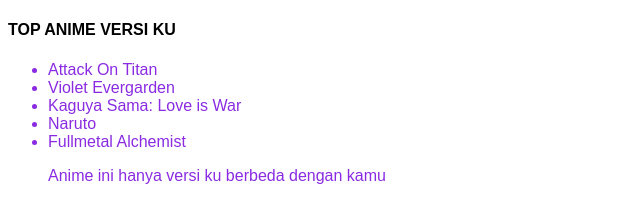
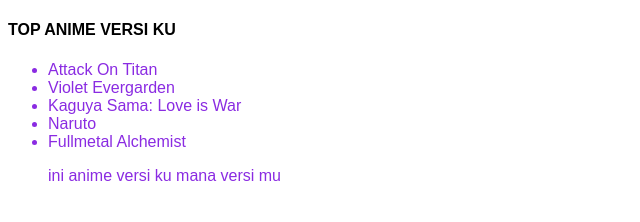
Before and after one commit to wibihanif/latihan-git, a plain HTML site: page topanime.html in a window 1280 px wide. Shown: the whole page, without its empty margins (0-640 px from the left). Drawn offline with Linux system fonts and the light colour scheme.

Commit message:
mengubah paragraf pada topanime

```diff
--- a/topanime.html
+++ b/topanime.html
@@ -15,7 +15,7 @@
         <li>Kaguya Sama: Love is War</li>
         <li>Naruto</li>
         <li>Fullmetal Alchemist</li>
-        <p>Anime ini hanya versi ku berbeda dengan kamu</p>
+        <p>ini anime versi ku mana versi mu</p>
     </ul>
 </body>
 </html>
```
